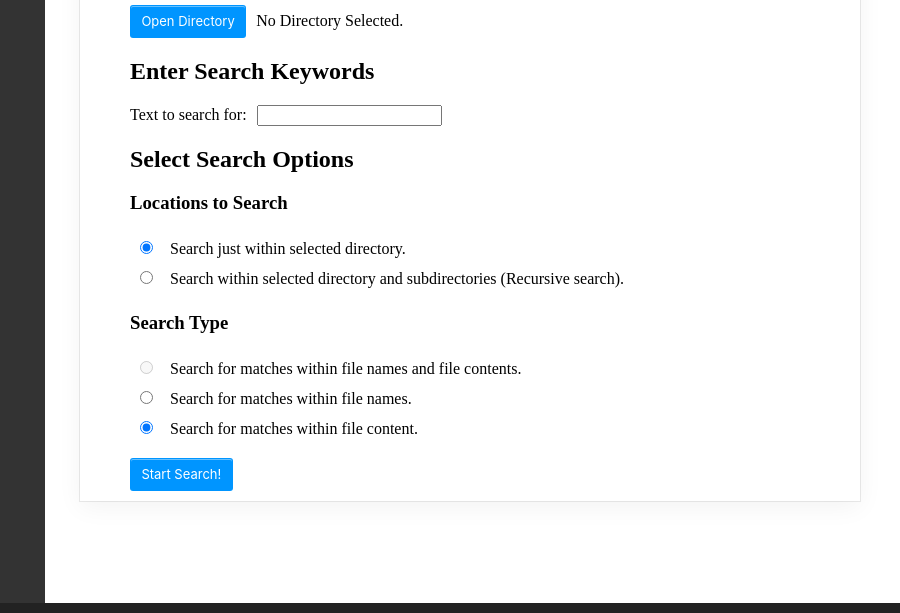
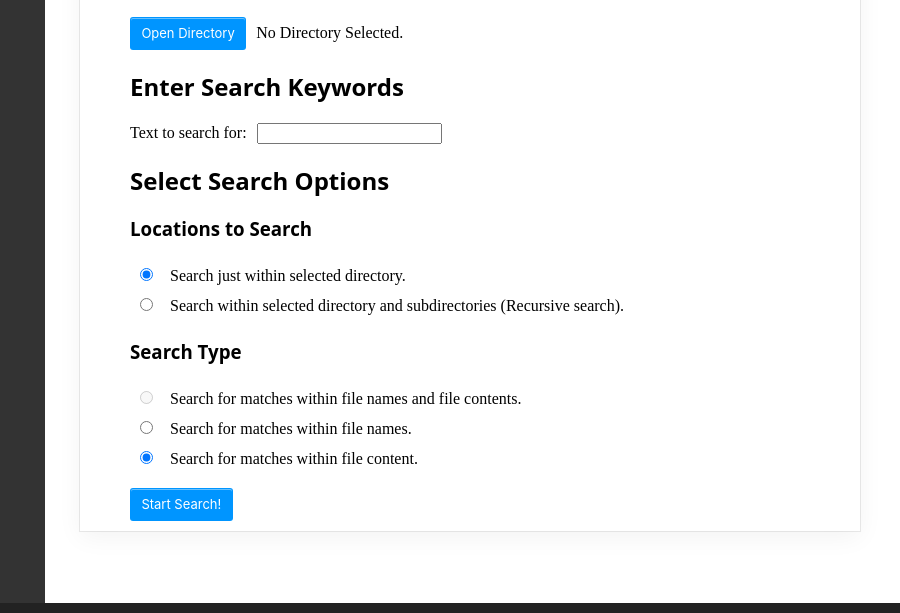
Before and after one commit to zdpowers/electron-app, an Electron app: page my-electron-app/index.html in a window 900 px wide. Shown: the part 187-800 px from the top of the page. Drawn offline with Linux system fonts and the light colour scheme; no server answers.

Commit message:
changed font for headings

```diff
--- a/my-electron-app/styles.css
+++ b/my-electron-app/styles.css
@@ -68,6 +68,10 @@ For box-shadows: https://getcssscan.com/css-box-shadow-examples?ref=beautifulbut
   background-color: #222;
   z-index: 10;
   /*box-shadow: 0 4px 4px -4px grey;*/
+}
+
+h1, h2, h3 {
+  font-family: 'Open Sans', sans-serif; /* Use Open Sans font for heading elements */
 }
 
 .bottom-bar {
```
